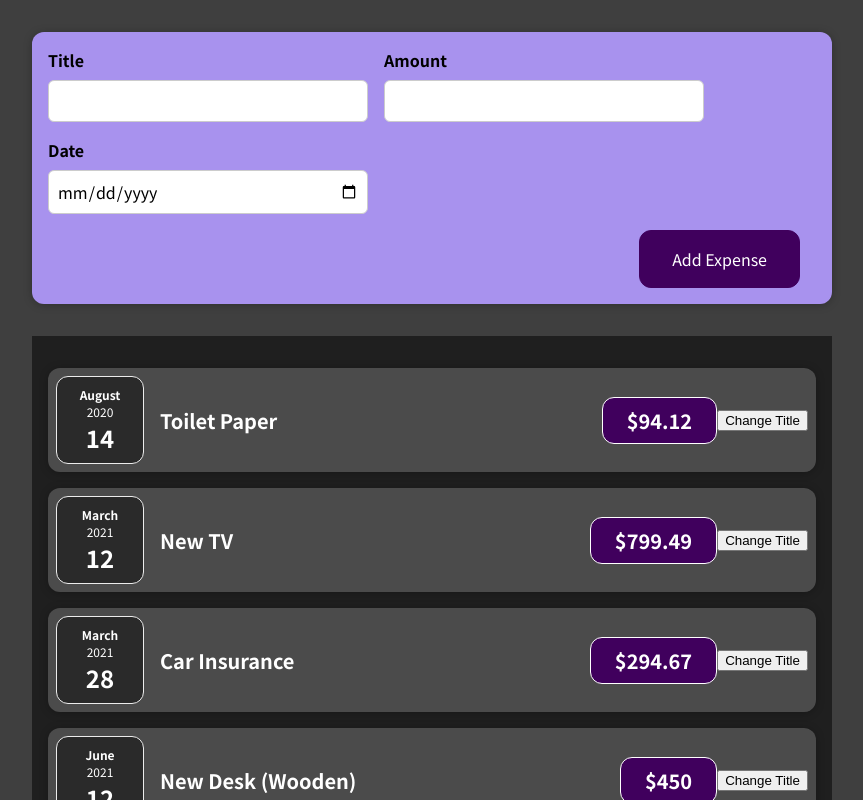
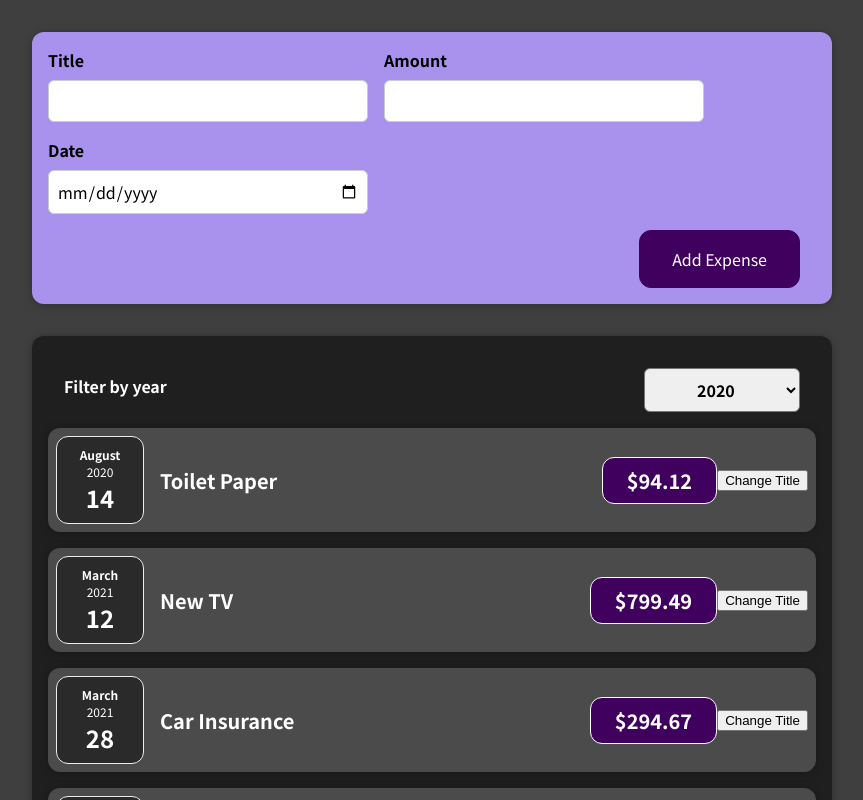
Before and after one commit to hiimhl/React-re, a React (Create React App) app: page / in a window 1280 px wide. Shown: the top 800 px of the page, without its empty margins (208-1071 px from the left). Built offline with nearby package versions, Linux system fonts and the light colour scheme.

Commit message:
lifting the state up

```diff
--- a/src/App.js
+++ b/src/App.js
@@ -30,9 +30,14 @@
     },
   ];
 
+  const addExpenseHandler = (expense) => {
+    console.log("in App.js");
+    console.log(expense);
+  };
+
   return (
     <div>
-      <NewExpense />
+      <NewExpense onAddExpense={addExpenseHandler} />
       <Expenses items={expenses} />
     </div>
   );
--- /dev/null
+++ b/src/components/Expenses/ExpenseFilter.css
@@ -0,0 +1,24 @@
+.expenses-filter {
+  color: white;
+  padding: 0 1rem;
+}
+
+.expenses-filter__control {
+  display: flex;
+  width: 100%;
+  align-items: center;
+  justify-content: space-between;
+  margin: 1rem 0;
+}
+
+.expenses-filter label {
+  font-weight: bold;
+  margin-bottom: 0.5rem;
+}
+
+.expenses-filter select {
+  font: inherit;
+  padding: 0.5rem 3rem;
+  font-weight: bold;
+  border-radius: 6px;
+}
--- /dev/null
+++ b/src/components/Expenses/ExpenseFilter.js
@@ -0,0 +1,23 @@
+import "./ExpenseFilter.css";
+
+function ExpenseFilter(props) {
+  const dropdownChangeHandler = (e) => {
+    props.onChangeFilter(e.target.value);
+  };
+
+  return (
+    <div className="expenses-filter">
+      <div className="expenses-filter__control">
+        <label>Filter by year</label>
+        <select value={props.selected} onChange={dropdownChangeHandler}>
+          <option value="2022">2022</option>
+          <option value="2021">2021</option>
+          <option value="2020">2020</option>
+          <option value="2019">2019</option>
+        </select>
+      </div>
+    </div>
+  );
+}
+
+export default ExpenseFilter;
--- a/src/components/Expenses/Expenses.js
+++ b/src/components/Expenses/Expenses.js
@@ -1,8 +1,20 @@
+import { useState } from "react";
 import ExpenseItem from "./ExpenseItem";
+import ExpenseFilter from "./ExpenseFilter";
+import Card from "../UI/Card";
 import "./Expenses.css";
+
 function Expenses(props) {
+  const [filteredYear, setFilteredYear] = useState("2020");
+  const filterChangeHandler = (selectedYear) => {
+    setFilteredYear(selectedYear);
+  };
   return (
-    <div className="expenses">
+    <Card className="expenses">
+      <ExpenseFilter
+        onChangeFilter={filterChangeHandler}
+        selected={filteredYear}
+      />
       <ExpenseItem
         title={props.items[0].title}
         amount={props.items[0].amount}
@@ -23,7 +35,7 @@
         amount={props.items[3].amount}
         date={props.items[3].date}
       />
-    </div>
+    </Card>
   );
 }
 
--- a/src/components/NewExpense/ExpenseForm.js
+++ b/src/components/NewExpense/ExpenseForm.js
@@ -1,7 +1,7 @@
 import { useState } from "react";
 import "./ExpenseForm.css";
 
-function ExpenseForm() {
+function ExpenseForm(props) {
   const [userInput, setUserInput] = useState({
     enteredTitle: "",
     enteredAmount: "",
@@ -25,21 +25,31 @@
   };
   const submitHandler = (e) => {
     e.preventDefault();
+    const expenseData = userInput;
 
-    console.log(userInput);
+    props.onSaveExpenseData(expenseData);
+    //onSaveExpenseData가 함수기 때문에 받아온 props를 함수로 실행할 수 있다.
+
+    setUserInput({ enteredTitle: "", enteredAmount: "", enteredDate: "" });
   };
+
   return (
     <form onSubmit={submitHandler}>
       <div className="new-expense__controls">
         <div className="new-expense__control">
           <label>Title</label>
-          <input type="text" onChange={titleChangeHandler} />
+          <input
+            type="text"
+            value={userInput.enteredTitle}
+            onChange={titleChangeHandler}
+          />
         </div>
         <div className="new-expense__control">
           <label>Amount</label>
           <input
             type="number"
             min="0.01"
+            value={userInput.enteredAmount}
             step="0.01"
             onChange={amountChangeHandler}
           />
@@ -47,6 +57,7 @@
         <div className="new-expense__control">
           <label>Date</label>
           <input
+            value={userInput.enteredDate}
             type="date"
             min="2019-01-01"
             step="2022-12-31"
--- a/src/components/NewExpense/NewExpense.js
+++ b/src/components/NewExpense/NewExpense.js
@@ -2,10 +2,18 @@
 import "./NewExpense.css";
 import ExpenseForm from "./ExpenseForm";
 
-function NewExpense() {
+function NewExpense(props) {
+  const SaveExpenseDataHandler = (enterdExepenseData) => {
+    const expenseData = {
+      ...enterdExepenseData,
+      id: Math.random().toString(),
+      //이론적으로 같은 값을 두번 생성될 수 있어서 완벽하게 고유한 id 설정은 아니다.
+    };
+    props.onAddExpense(expenseData);
+  };
   return (
     <div className="new-expense">
-      <ExpenseForm />
+      <ExpenseForm onSaveExpenseData={SaveExpenseDataHandler} />
     </div>
   );
 }
```
Also changed, not shown: 1 other file (tests, documents, lock files or other folders).
